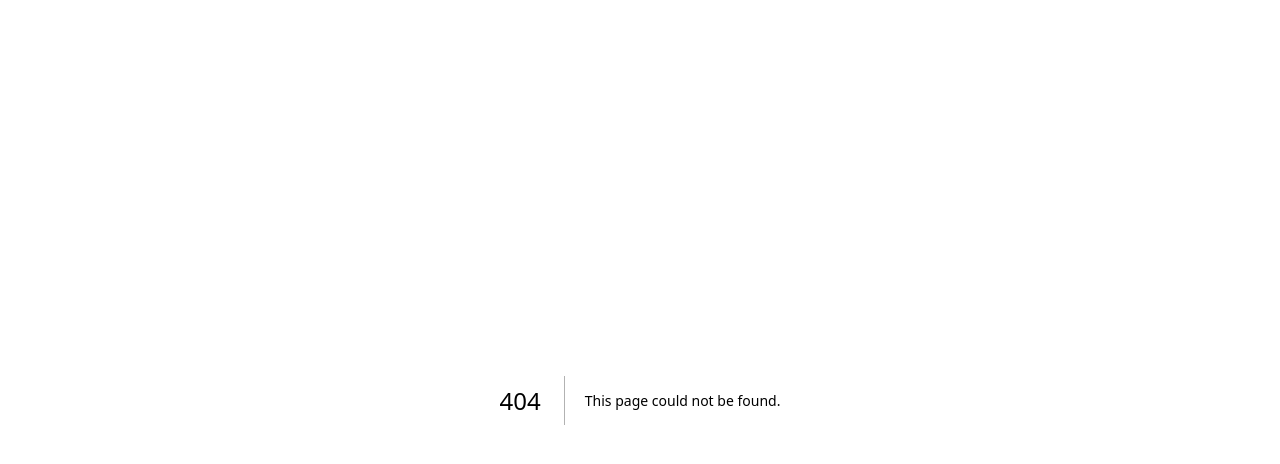
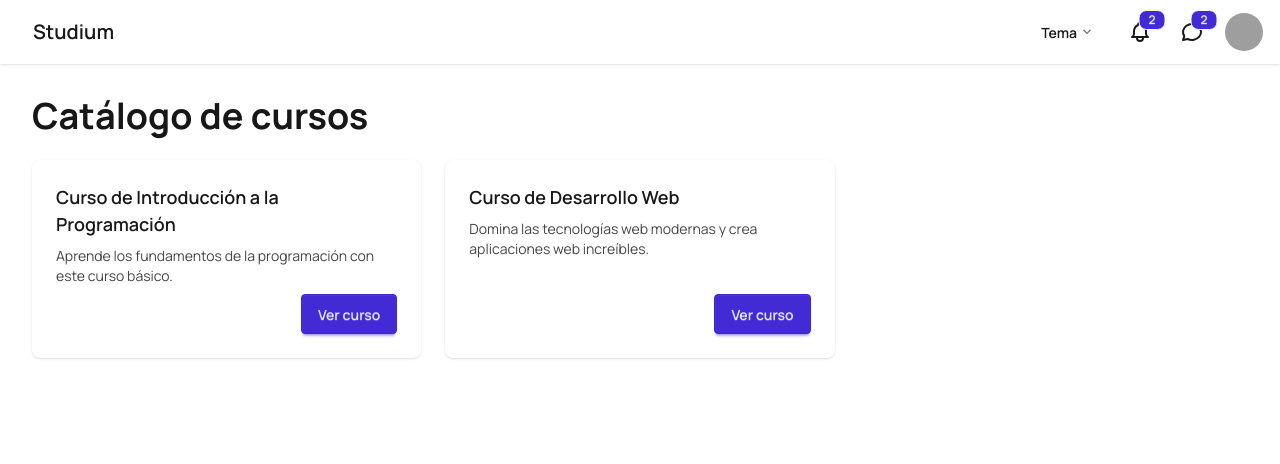
Before and after one commit to yuseflc/studium, a Next.js app: page /mycourses in a window 1280 px wide. Before the commit this address had no page. Shown: the top 464 px of the page. Built offline with nearby package versions, Linux system fonts and the light colour scheme; grey boxes are pictures that could not be loaded; a web font is replaced by a local one.

Commit message:
[Upgrade] Sección de cursos (Diseño inicial)
Sección de cursos enlazada correctamente con el menú de cada curso a fala de corregir la redirección de enlaces correctamente.

```diff
--- /dev/null
+++ b/src/app/mycourses/layout.tsx
@@ -0,0 +1,18 @@
+import type { Metadata } from "next";
+import Navbar from "@/components/ui/Navbars/Navbar";
+
+export const metadata: Metadata = {
+  title: "Studium UI | Catálogo",
+  description: "Catálogo de cursos",
+};
+
+export default function CoursesLayout({ children }: { children: React.ReactNode }) {
+  return (
+    <div className="min-h-full flex flex-col bg-base-100">
+      <Navbar />
+      <main className="flex-1">
+        {children}
+      </main>
+    </div>
+  );
+}
--- /dev/null
+++ b/src/app/mycourses/page.tsx
@@ -0,0 +1,25 @@
+import Link from "next/link";
+import { CURSOS } from "@/seed/data";
+
+export default function CourseCatalogPage() {
+  return (
+    <main className="p-8 bg-base-100 min-h-[calc(100vh-64px)]">
+      <h1 className="text-4xl font-bold mb-6">Catálogo de cursos</h1>
+      <div className="grid gap-6 sm:grid-cols-2 lg:grid-cols-3">
+        {CURSOS.map((c: any) => (
+          <div key={c.id} className="card bg-base-100 shadow-sm">
+            <div className="card-body">
+              <h2 className="card-title text-base-content">{c.nombre}</h2>
+              <p className="text-sm text-base-content/80">{c.descripcion}</p>
+              <div className="card-actions justify-end">
+                <Link href={`/course/${c.id}`} className="btn btn-primary">
+                  Ver curso
+                </Link>
+              </div>
+            </div>
+          </div>
+        ))}
+      </div>
+    </main>
+  );
+}
--- a/src/components/sections/Hero.tsx
+++ b/src/components/sections/Hero.tsx
@@ -11,7 +11,7 @@ const Hero = () => {
                         Impulsa tu carrera profesional con las mejores herramientas digitales.
                     </p>
                     <div className="flex flex-wrap justify-center gap-4">
-                        <button className="btn btn-primary">Mis Cursos</button>
+                        <a href="/mycourses"><button className="btn btn-primary">Mis Cursos</button></a>
                         <button className="btn btn-outline btn-secondary">Explorar Catálogo</button>
                     </div>
                 </div>
```
Also changed, not shown: 1 other file (tests, documents, lock files or other folders).
